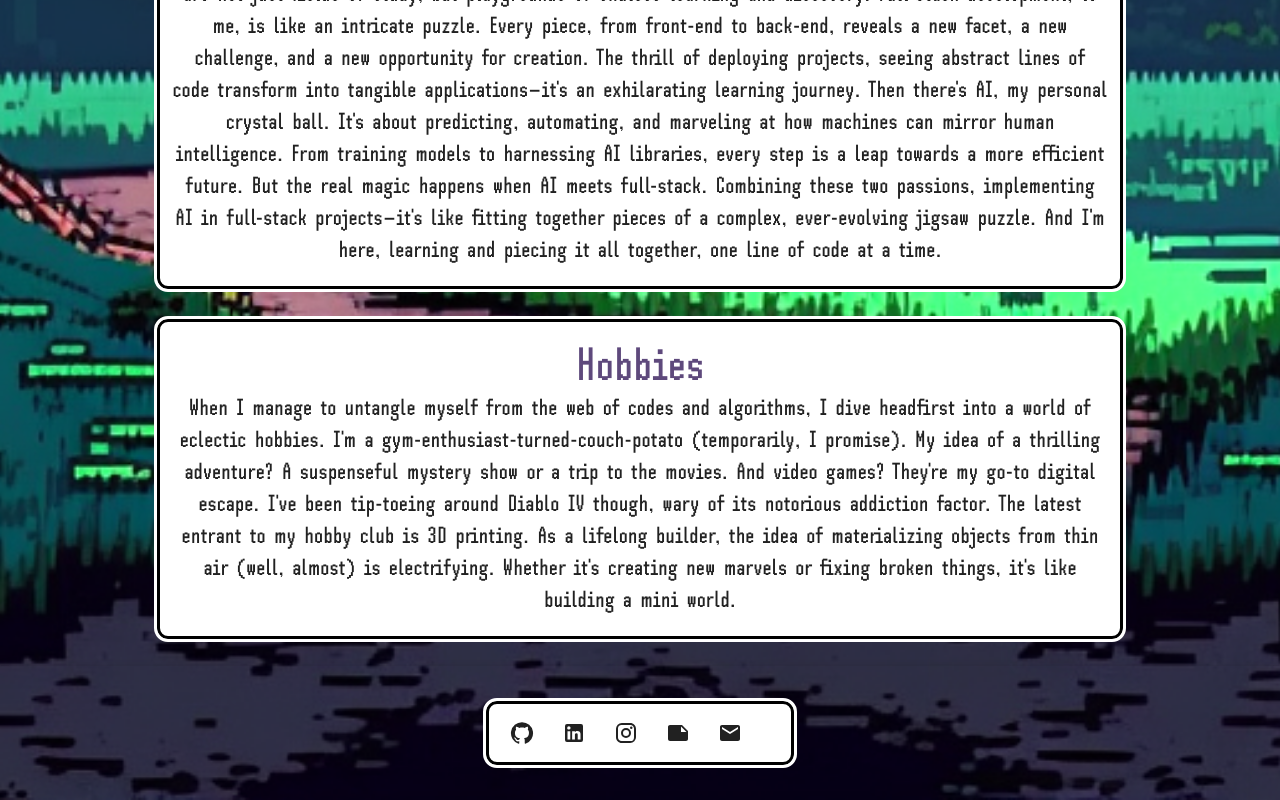
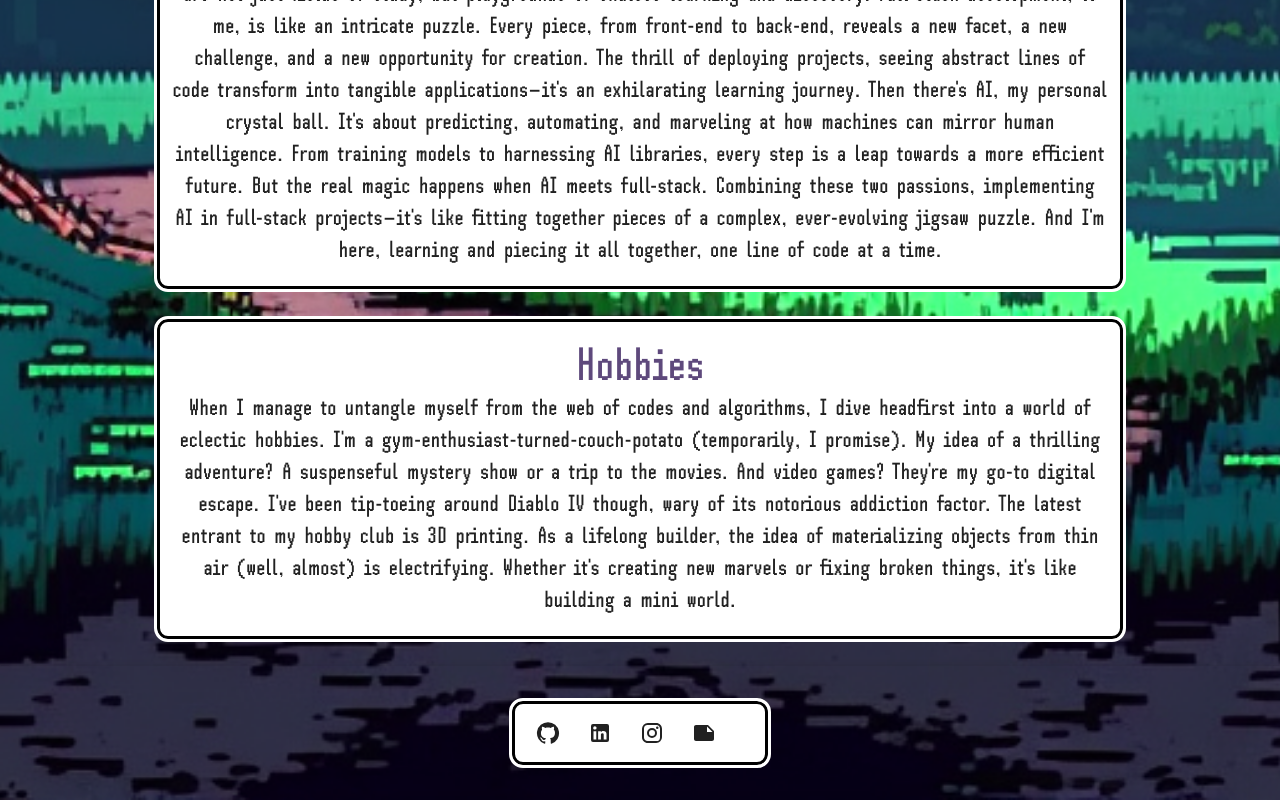
Before and after one commit to kevtronix/Blogfolio, a React (Create React App) app: page /about in a window 1280 px wide. Shown: the part 1808-2608 px from the top of the page. Built offline with nearby package versions, Linux system fonts and the light colour scheme; no server answers.

Commit message:
* Modified Dockerfile to incorporate npm build

```diff
--- a/src/ContactBar.js
+++ b/src/ContactBar.js
@@ -8,7 +8,6 @@
 import { LinkedIn } from "@mui/icons-material";
 import { Instagram } from "@mui/icons-material";
 import NoteIcon from '@mui/icons-material/Note';
-import EmailIcon from '@mui/icons-material/Email';
 import { AppBar } from "@mui/material";
 import Card from '@mui/material/Card';
 
@@ -69,15 +68,6 @@
                         >
                             <NoteIcon />
                         </IconButton>
-                        <IconButton
-                            size="large"
-                            edge="start"
-                            color="inherit"
-                            aria-label="Email"
-                            sx={{ mr: 2 }}
-                        >
-                            <EmailIcon />
-                        </IconButton>
                     </Toolbar>
                 </Card>
             </Box>
```
Also changed, not shown: 2 other files (tests, documents, lock files or other folders).
